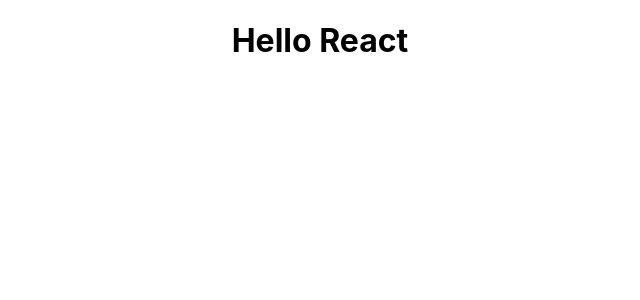
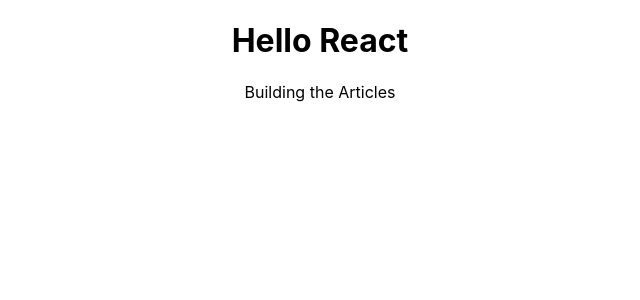
Before and after one commit to YashKaskar/article-2023, a JavaScript app: page / in a window 1280 px wide. Shown: the top 300 px of the page, without its empty margins (320-960 px from the left). Built offline with nearby package versions, Linux system fonts and the light colour scheme; the HTML template or start-up script is replaced by a standard one.

Commit message:
changes in app.js

```diff
--- a/src/App.js
+++ b/src/App.js
@@ -4,7 +4,8 @@
   return (
     <div className="App">
       <div className="container">
-      <h1>Hello React</h1>
+        <h1>Hello React</h1>
+        <p>Building the Articles</p>
       </div>
     </div>
   );
```
